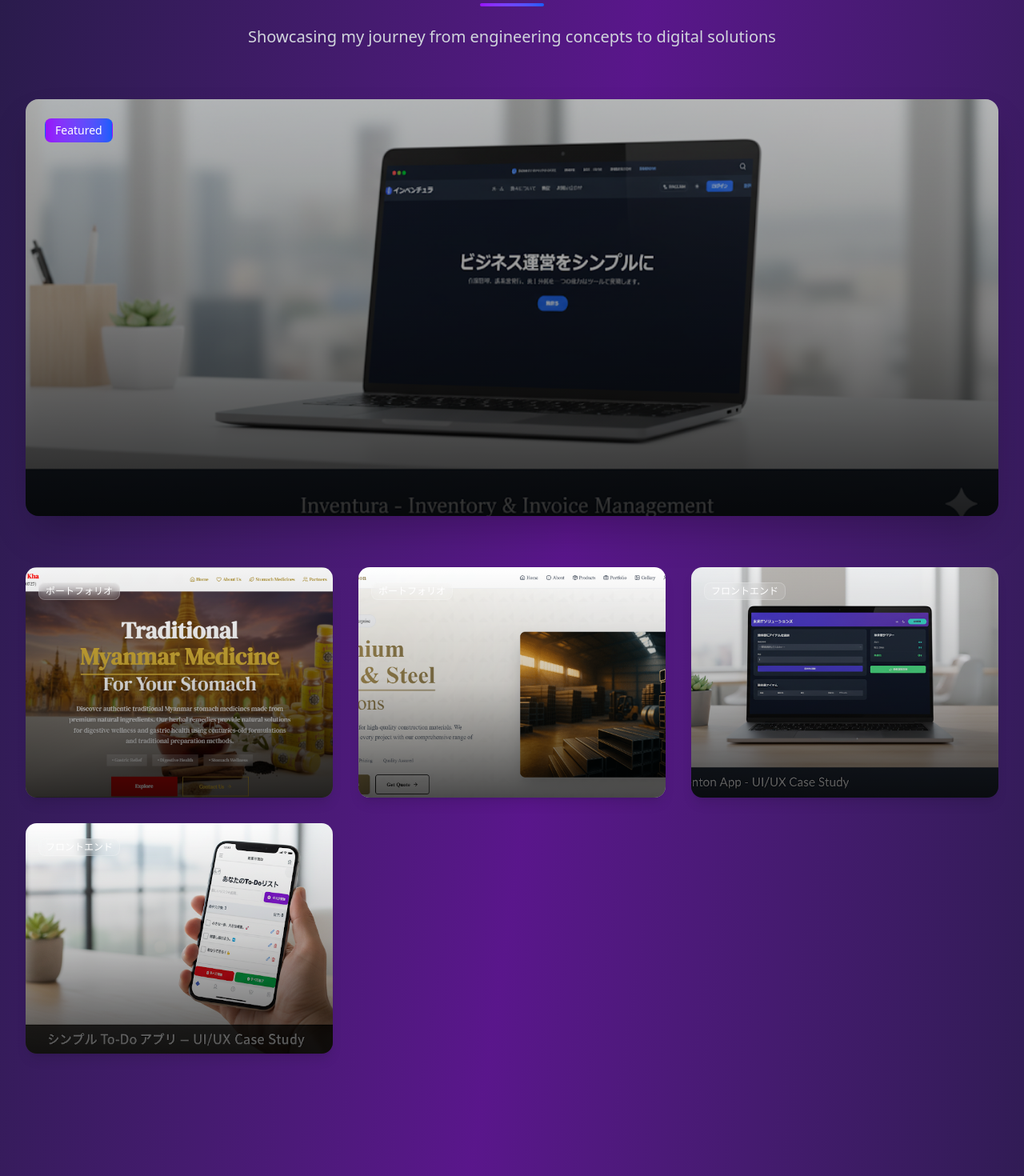
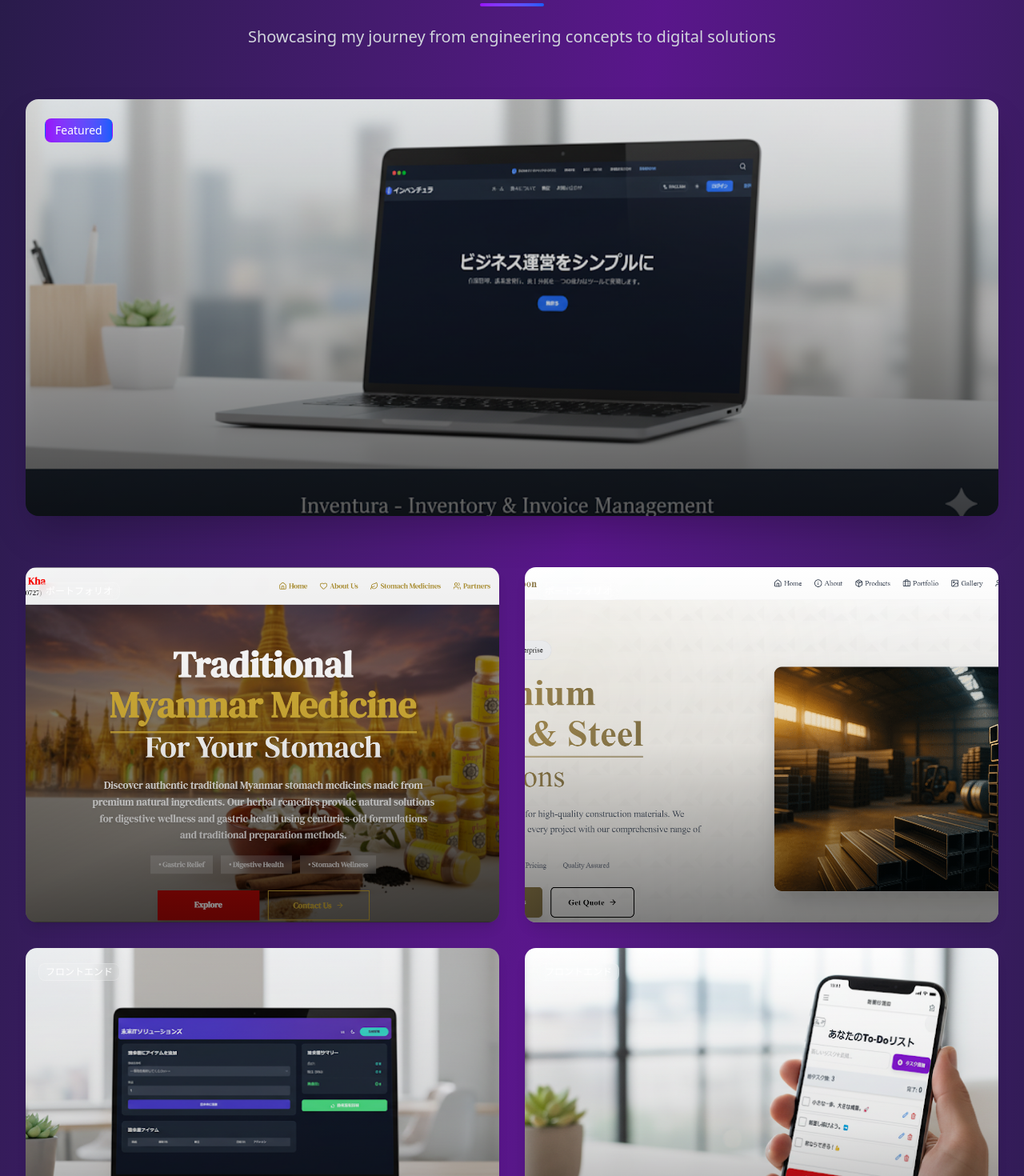
Before and after one commit to shinthantnaingGit/shin-thant-naing-portfolio, a React (Vite) app: page / in a window 1280 px wide. Shown: the part 3080-4550 px from the top of the page at 80% size. Built offline with nearby package versions, Linux system fonts and the light colour scheme.

Commit message:
feat(projects-showcase): update hover

```diff
--- a/src/components/Projects.jsx
+++ b/src/components/Projects.jsx
@@ -71,8 +71,8 @@ export default function Projects({ messages }) {
                   className="w-full h-full object-cover object-center"
                 />
 
-                {/* Dark Overlay */}
-                <div className="absolute inset-0 bg-gradient-to-t from-black/80 via-black/40 to-black/20" />
+                {/* Dark Overlay - Much darker on hover */}
+                <div className="absolute inset-0 bg-gradient-to-t from-black/60 via-black/20 to-transparent group-hover:from-black/95 group-hover:via-black/90 group-hover:to-black/80 transition-all duration-500" />
 
                 {/* Featured Badge */}
                 <div className="absolute top-6 left-6">
@@ -87,7 +87,7 @@ export default function Projects({ messages }) {
                   initial="hidden"
                   whileInView="hidden"
                   whileHover="visible"
-                  className="absolute inset-0 flex flex-col justify-end p-6 sm:p-8 lg:p-12"
+                  className="absolute inset-0 flex flex-col justify-center items-center text-center p-6 sm:p-8 lg:p-12"
                 >
                   <div className="space-y-4">
                     <Badge
@@ -172,8 +172,8 @@ export default function Projects({ messages }) {
             </motion.div>
           ))}
 
-        {/* Other Projects Grid */}
-        <div className="grid grid-cols-1 sm:grid-cols-2 lg:grid-cols-3 gap-6 lg:gap-8">
+        {/* Other Projects Grid - 2x2 on desktop */}
+        <div className="grid grid-cols-1 sm:grid-cols-2 gap-6 lg:gap-8">
           {projects
             .filter((p) => !p.featured)
             .map((project, index) => (
@@ -196,11 +196,11 @@ export default function Projects({ messages }) {
                     className="w-full h-full object-cover object-center"
                   />
 
-                  {/* Dark Overlay */}
-                  <div className="absolute inset-0 bg-gradient-to-t from-black/70 via-black/20 to-transparent" />
+                  {/* Dark Overlay - Much darker on hover */}
+                  <div className="absolute inset-0 bg-gradient-to-t from-black/50 via-black/10 to-transparent group-hover:from-black/95 group-hover:via-black/90 group-hover:to-black/85 transition-all duration-500" />
 
                   {/* Category Badge */}
-                  <div className="absolute top-4 left-4">
+                  <div className="absolute top-4 left-4 opacity-100 group-hover:opacity-0 transition-opacity duration-300">
                     <Badge
                       variant="secondary"
                       className="bg-white/10 backdrop-blur-sm text-white border-white/20"
@@ -215,7 +215,7 @@ export default function Projects({ messages }) {
                     initial="hidden"
                     whileInView="hidden"
                     whileHover="visible"
-                    className="hidden lg:flex absolute inset-0 flex-col justify-end p-6"
+                    className="hidden lg:flex absolute inset-0 flex-col justify-center items-center text-center p-6"
                   >
                     <div className="space-y-3">
                       <h3 className="text-xl font-bold text-white">
```
